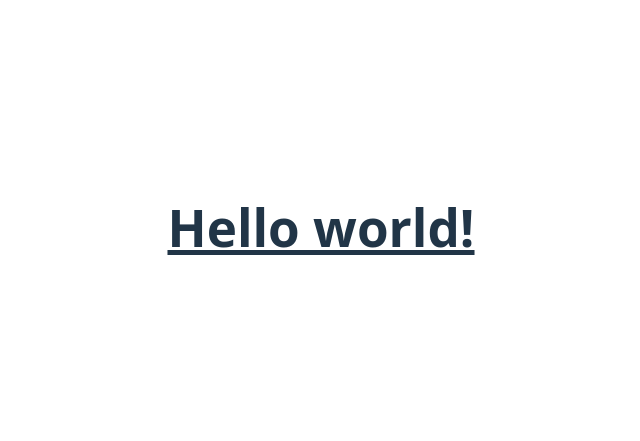
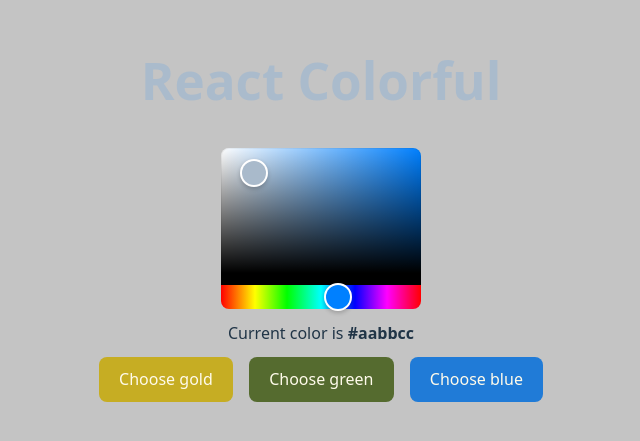
Before and after one commit to bagoesrex/react-package-testing, a React (Vite) app: page / in a window 1280 px wide. Shown: the part 173-614 px from the top of the page, without its empty margins (319-959 px from the left). Built offline with nearby package versions, Linux system fonts and the light colour scheme.

Commit message:
test: try out react-colorful features

```diff
--- a/package.json
+++ b/package.json
@@ -12,6 +12,7 @@
   "dependencies": {
     "@tailwindcss/vite": "^4.1.8",
     "react": "^19.1.0",
+    "react-colorful": "^5.6.1",
     "react-dom": "^19.1.0",
     "tailwindcss": "^4.1.8"
   },
--- a/src/App.css
+++ b/src/App.css
@@ -5,21 +5,6 @@
   margin: 0 auto;
   padding: 2rem;
   text-align: center;
-}
-
-.logo {
-  height: 6em;
-  padding: 1.5em;
-  will-change: filter;
-  transition: filter 300ms;
-}
-
-.logo:hover {
-  filter: drop-shadow(0 0 2em #646cffaa);
-}
-
-.logo.react:hover {
-  filter: drop-shadow(0 0 2em #61dafbaa);
 }
 
 @keyframes logo-spin {
@@ -37,11 +22,3 @@
     animation: logo-spin infinite 20s linear;
   }
 }
-
-.card {
-  padding: 2em;
-}
-
-.read-the-docs {
-  color: #888;
-}
--- a/src/App.jsx
+++ b/src/App.jsx
@@ -1,16 +1,13 @@
-import { useState } from 'react'
-import reactLogo from './assets/react.svg'
-import viteLogo from '/vite.svg'
 import './App.css'
+import ReactColorful from './packages/ReactColorful/ReactColorful'
 
 function App() {
-  const [count, setCount] = useState(0)
-
   return (
     <>
-      <h1 class="text-3xl font-bold underline">
-        Hello world!
-      </h1>
+
+      {/* React-Colorful */}
+      <ReactColorful />
+
     </>
   )
 }
--- a/src/index.css
+++ b/src/index.css
@@ -31,6 +31,7 @@ body {
   place-items: center;
   min-width: 320px;
   min-height: 100vh;
+  background-color: rgb(196, 196, 196);
 }
 
 h1 {
--- /dev/null
+++ b/src/packages/ReactColorful/ReactColorful.css
@@ -0,0 +1,18 @@
+.custom-colorful {
+    height: 350px;
+}
+
+.custom-colorful__saturation {
+    border-radius: 4px 4px 0 0;
+}
+
+.custom-colorful__hue {
+    height: 40px;
+    border-radius: 0 0 4px 4px;
+}
+
+.custom-colorful__hue-pointer {
+    width: 12px;
+    height: inherit;
+    border-radius: 0;
+}
--- /dev/null
+++ b/src/packages/ReactColorful/ReactColorful.jsx
@@ -0,0 +1,28 @@
+import { useState } from "react";
+import { HexColorPicker } from "react-colorful";
+import './ReactColorful.css';
+
+
+export default function ReactColorful() {
+    const [color, setColor] = useState("#aabbcc");
+
+    return (
+        <>
+            <div className="flex flex-col items-center custom-colorful custom-colorful__saturation">
+                <h1 className="pb-10 font-extrabold font-sans" style={{ color: color }}>React Colorful</h1>
+
+                <HexColorPicker color={color} onChange={setColor} />
+
+                <div className="value my-3" style={{ borderLeftColor: color }}>
+                    Current color is <span className="font-bold"> {color} </span>
+                </div>
+
+                <div className="buttons *:mx-2">
+                    <button onClick={() => setColor("#c6ad23")} className="text-amber-50" style={{ backgroundColor: "#c6ad23" }}>Choose gold</button>
+                    <button onClick={() => setColor("#556b2f")} className="text-amber-50" style={{ backgroundColor: "#556b2f" }}>Choose green</button>
+                    <button onClick={() => setColor("#207bd7")} className="text-amber-50" style={{ backgroundColor: "#207bd7" }}>Choose blue</button>
+                </div>
+            </div>
+        </>
+    )
+}
```
Also changed, not shown: 1 other file (tests, documents, lock files or other folders).
